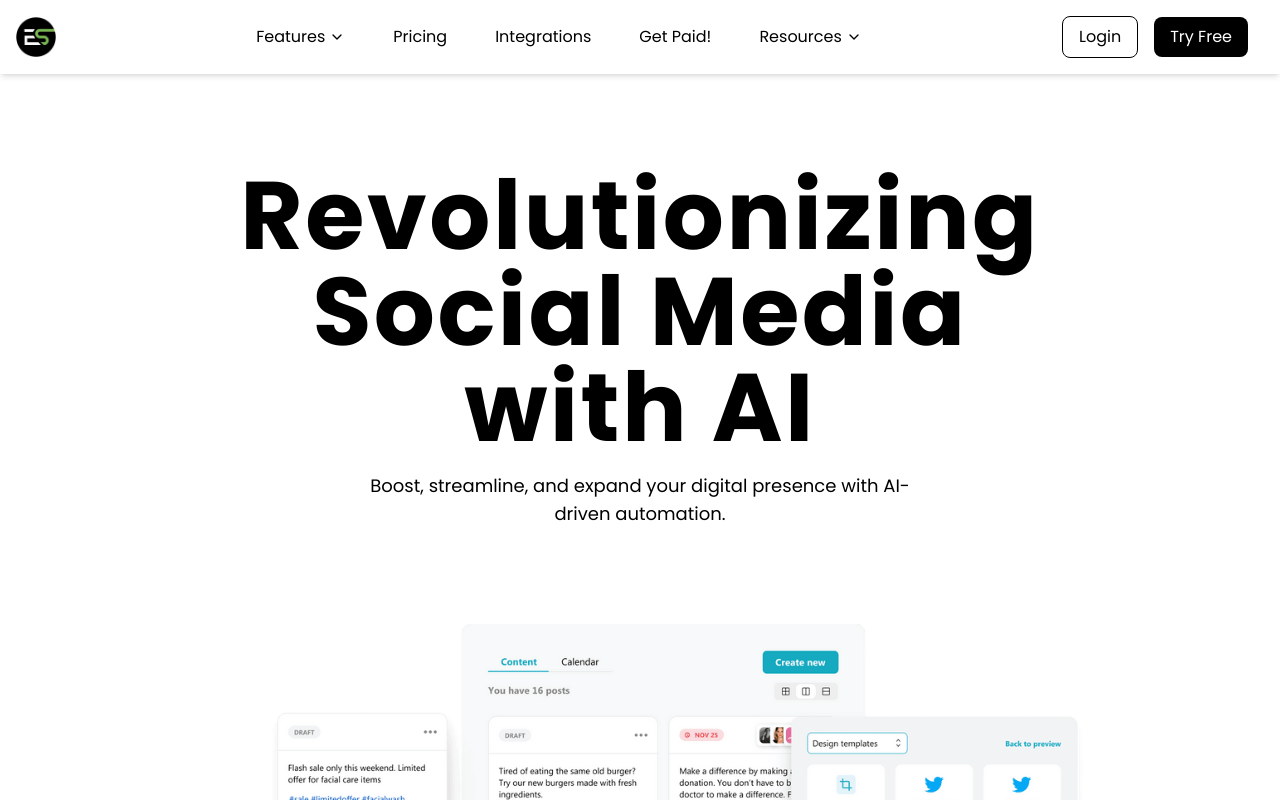
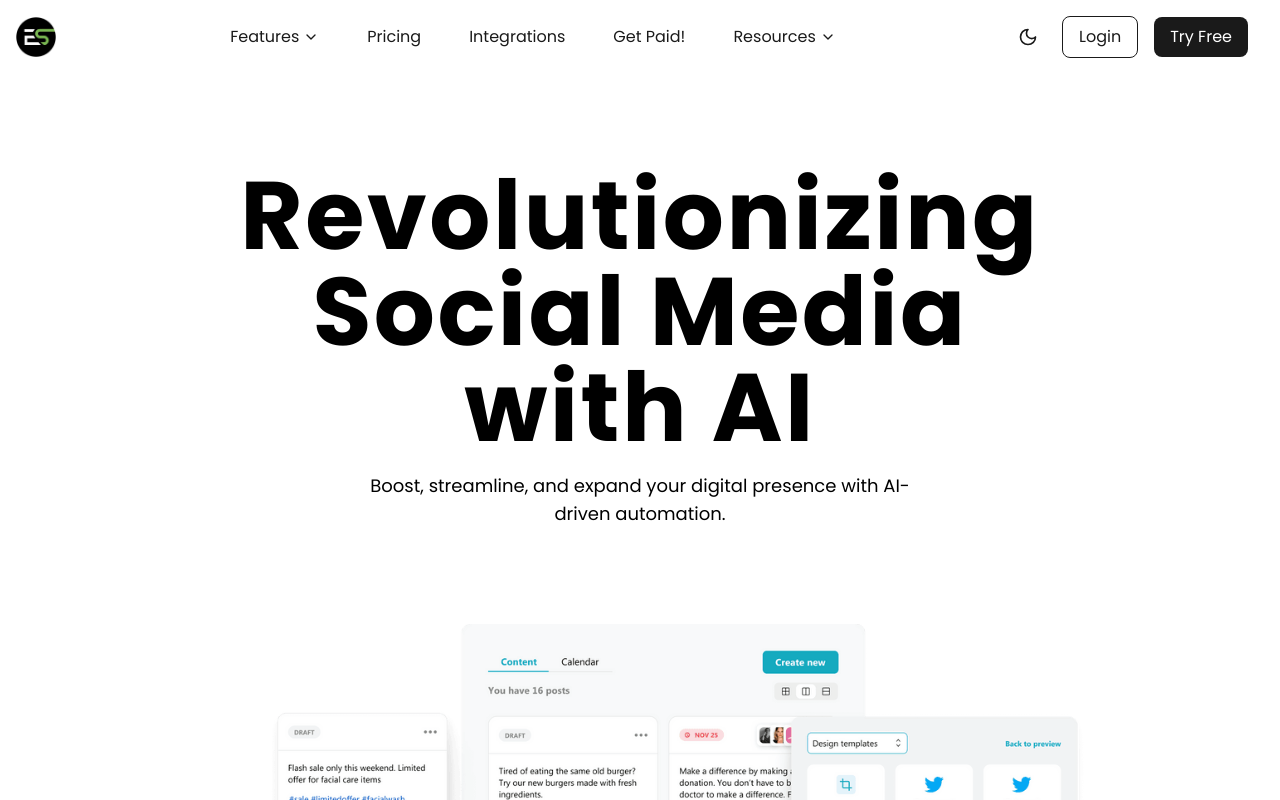
Before and after one commit to faizanfareedkhan/socialMediaAutomation, a React (Vite) app in the folder frontend/: page / in a window 1280 px wide. Shown: the top 800 px of the page. Built offline with nearby package versions, Linux system fonts and the light colour scheme.

Commit message:
navbar
navbar

```diff
--- a/frontend/src/components/website/navbar/Navbar.tsx
+++ b/frontend/src/components/website/navbar/Navbar.tsx
@@ -1,4 +1,4 @@
-import { useState } from "react";
+import { useState, useEffect } from "react";
 import {
   Menu,
   X,
@@ -13,10 +13,11 @@ import {
   Code,
   HelpCircle,
   Mail,
+  Sun,
+  Moon,
 } from "lucide-react";
 import { NavLink } from "react-router-dom";
 
-// Define types for menu items
 interface MenuItem {
   title: string;
   link?: string;
@@ -30,6 +31,7 @@ interface MenuItem {
 const Navbar = () => {
   const [isOpen, setIsOpen] = useState(false);
   const [dropdown, setDropdown] = useState<string | null>(null);
+  const [isDarkMode, setIsDarkMode] = useState(false);
 
   const menuItems: MenuItem[] = [
     {
@@ -57,8 +59,16 @@ const Navbar = () => {
     },
   ];
 
+  useEffect(() => {
+    if (isDarkMode) {
+      document.documentElement.setAttribute("data-theme", "dark");
+    } else {
+      document.documentElement.setAttribute("data-theme", "light");
+    }
+  }, [isDarkMode]);
+
   return (
-    <nav className="bg-white shadow-md text-black w-screen fixed top-0 z-999">
+    <nav className="bg-primary text-primary-text w-screen fixed top-0 z-999">
       <div className="flex justify-between p-4 items-center mx-auto">
         {/* Logo */}
         <NavLink to={"/"} className="text-xl font-bold">
@@ -69,7 +79,7 @@ const Navbar = () => {
         <ul className="hidden lg:flex relative space-x-12">
           {menuItems.map((menu) => (
             <NavLink
-              to={menu.link || "/"} // fallback to root if link is undefined
+              to={menu.link || "/"}
               key={menu.title}
               className="cursor-pointer duration-300 group relative transition-colors"
               onClick={() => setDropdown(menu.items ? menu.title : null)}
@@ -88,12 +98,12 @@ const Navbar = () => {
                 )}
               </div>
               {menu.items && dropdown === menu.title && (
-                <ul className="bg-white border border-gray-200 rounded-md shadow-lg w-max absolute left-[-10px] top-full">
+                <ul className="bg-primary border  rounded-md shadow-lg w-max absolute left-[-10px] top-full">
                   {menu.items.map((item) => (
                     <NavLink
                       to={item.link}
                       key={item.name}
-                      className="flex duration-300 gap-2 hover:bg-gray-100 items-center px-4 py-2 transition-colors"
+                      className="flex duration-300 gap-2  items-center px-4 py-2 transition-colors text-primary-text"
                     >
                       <item.icon size={16} />
                       {item.name}
@@ -105,12 +115,25 @@ const Navbar = () => {
           ))}
         </ul>
 
-        {/* Buttons */}
+        {/* Theme Toggle and Buttons */}
+        <div className="flex items-center gap-4">
+          <button
+            onClick={() => setIsDarkMode(!isDarkMode)}
+            className="p-2 rounded-full  transition-colors duration-300"
+            aria-label="Toggle Dark Mode"
+          >
+            {isDarkMode ? (
+              <Sun size={20} className="text-primary-text" />
+            ) : (
+              <Moon size={20} className="text-primary-text" />
+            )}
+          </button>
+
           <div className="flex items-center space-x-4">
-          <button className="border border-black rounded-md duration-300 hover:bg-gray-100 px-4 py-2 transition-colors">
+            <button className="border border-secondary rounded-md duration-300 hover:bg-secondary hover:text-secondary-text px-4 py-2 transition-colors">
               Login
             </button>
-          <button className="bg-black rounded-md text-white duration-300 hover:bg-gray-800 px-4 py-2 transition-colors">
+            <button className="bg-secondary rounded-md text-secondary-text duration-300 hover:opacity-90 px-4 py-2 transition-colors">
               Try Free
             </button>
             <button className="lg:hidden" onClick={() => setIsOpen(!isOpen)}>
@@ -118,10 +141,11 @@ const Navbar = () => {
             </button>
           </div>
         </div>
+      </div>
 
       {/* Mobile Menu */}
       {isOpen && (
-        <div className="bg-white border-gray-200 border-t lg:hidden">
+        <div className="bg-primary  border-t lg:hidden">
           <ul className="flex flex-col p-4 space-y-4">
             {menuItems.map((menu) => (
               <li key={menu.title} className="cursor-pointer relative">
@@ -147,7 +171,7 @@ const Navbar = () => {
                       <NavLink
                         to={item.link}
                         key={item.name}
-                        className="flex gap-2 items-center py-1"
+                        className="flex gap-2 items-center py-1 text-primary-text"
                       >
                         <item.icon size={16} />
                         {item.name}
@@ -159,10 +183,10 @@ const Navbar = () => {
             ))}
           </ul>
           <div className="flex flex-col p-4 space-y-2">
-            <button className="border border-black rounded-md duration-300 hover:bg-gray-100 px-4 py-2 transition-colors">
+            <button className="border border-secondary rounded-md duration-300 hover:bg-secondary hover:text-secondary-text px-4 py-2 transition-colors">
               Login
             </button>
-            <button className="bg-black rounded-md text-white duration-300 hover:bg-gray-800 px-4 py-2 transition-colors">
+            <button className="bg-secondary rounded-md text-secondary-text duration-300 hover:opacity-90 px-4 py-2 transition-colors">
               Try Free
             </button>
           </div>
--- a/frontend/src/index.css
+++ b/frontend/src/index.css
@@ -155,3 +155,56 @@
     @apply bg-background text-foreground;
   }
 }
+
+
+
+
+
+
+:root {
+  /* Light Theme */
+  --primary: #ffffff;
+  --secondary: #1a1a1a;
+  --primary-text: #1a1a1a;
+  --secondary-text: #ffffff;
+}
+
+[data-theme="dark"] {
+  /* Dark Theme */
+  --primary: #1a1a1a;
+  --secondary: #ffffff;
+  --primary-text: #ffffff;
+  --secondary-text: #1a1a1a;
+}
+
+/* Base styles */
+nav {
+  background-color: var(--primary);
+  color: var(--primary-text);
+  transition: background-color 0.3s ease, color 0.3s ease;
+}
+
+.bg-primary {
+  background-color: var(--primary);
+}
+
+.bg-secondary {
+  background-color: var(--secondary);
+}
+
+.text-primary-text {
+  color: var(--primary-text);
+}
+
+.text-secondary-text {
+  color: var(--secondary-text);
+}
+
+.border-secondary {
+  border-color: var(--secondary);
+}
+
+.hover\:bg-secondary:hover {
+  background-color: var(--secondary);
+  color: var(--secondary-text);
+}
```
Lines whose indentation alone changed are shown as unchanged.
